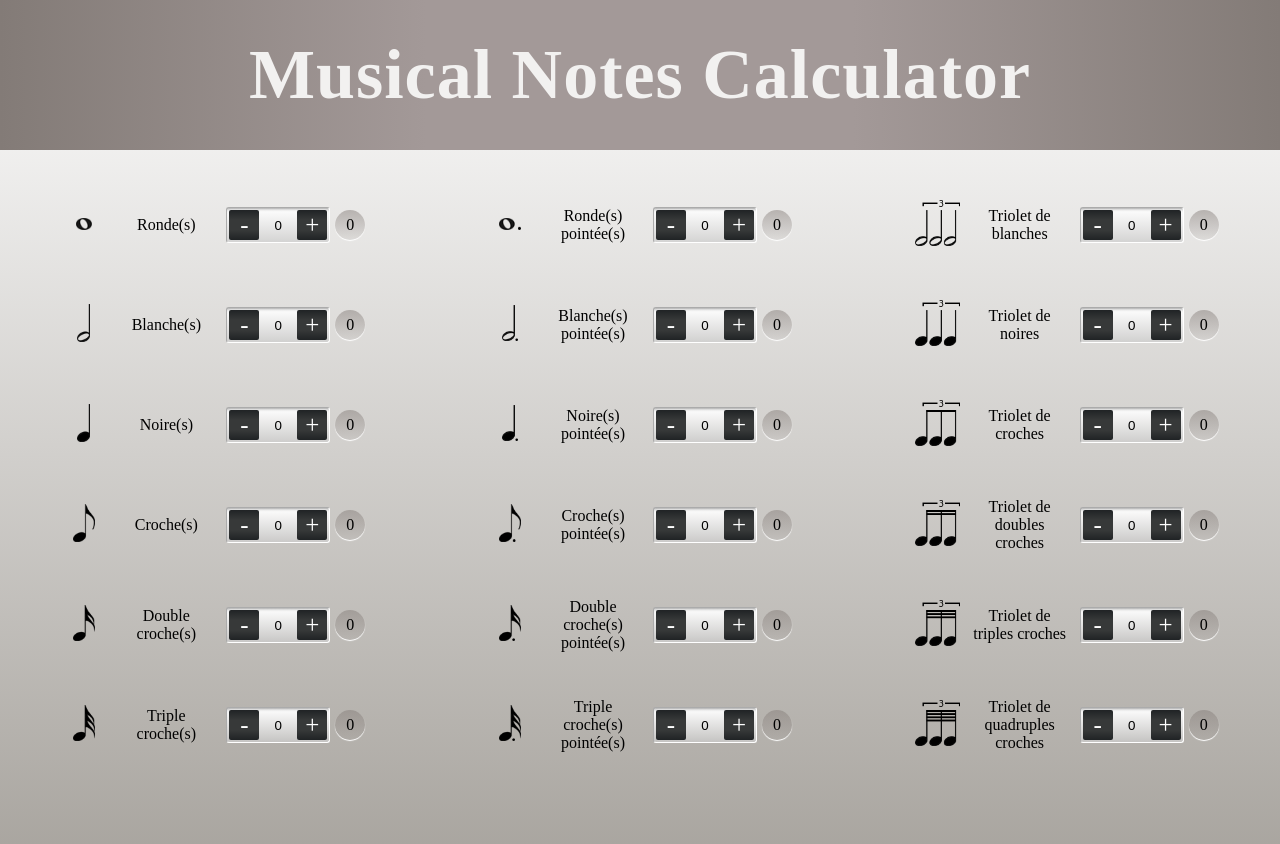
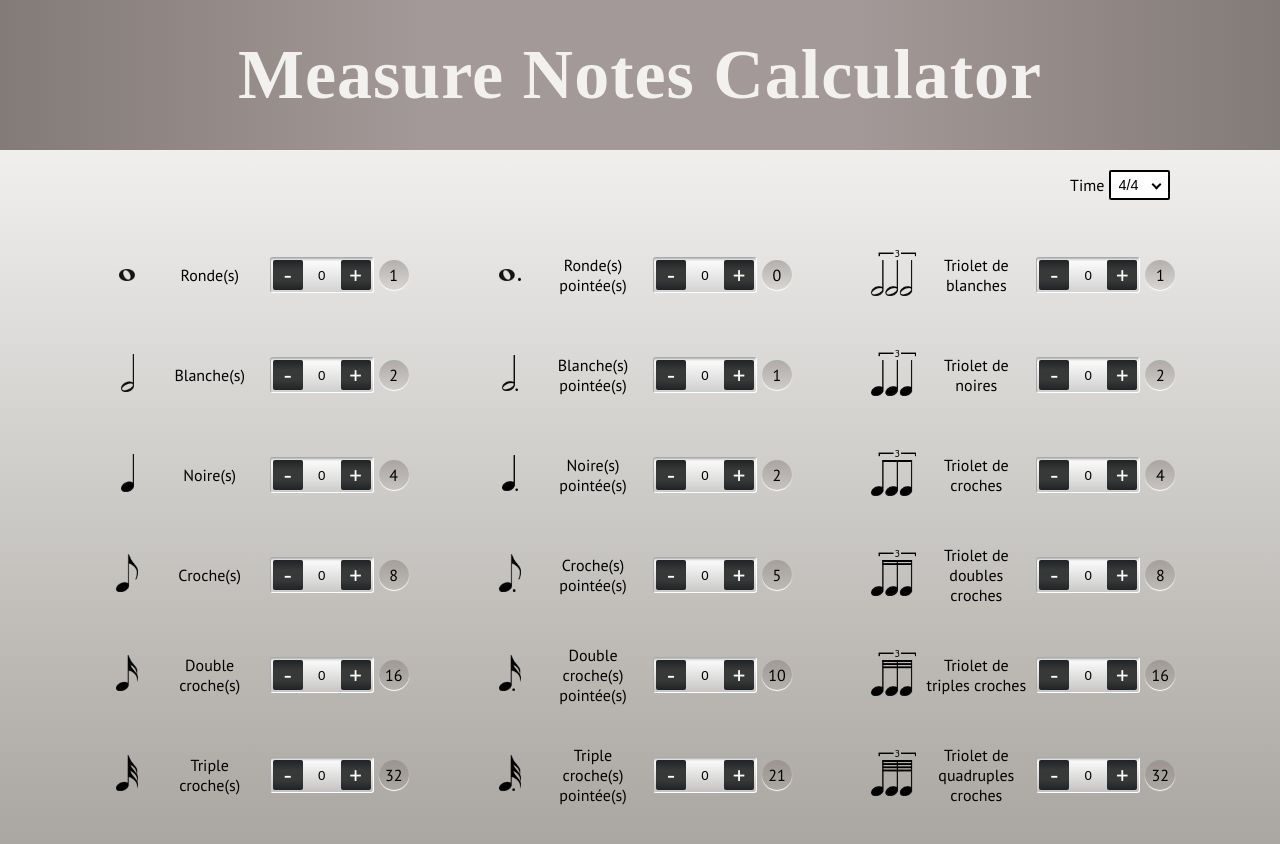
Before and after one commit to bloodstorms/songwriter-tools-jekyll, a Jekyll site: the page built from index.html, in a window 1280 px wide. Shown: the top 844 px of the page. Built offline with Jekyll 4.4.1, drawn with Linux system fonts in a browser that asks for light colours; some web fonts are replaced.

Commit message:
fix vuejs

```diff
--- a/_layouts/homepage.html
+++ b/_layouts/homepage.html
@@ -15,15 +15,22 @@
     <script src="js/vue-filter.min.js"></script>
     <script src="js/notes-counter.js"></script>
     <script src="https://cdn.jsdelivr.net/lodash/4.17.4/lodash.min.js"></script>
-    <title>Notes Calculator</title>
+    <title>Measure Notes Calculator</title>
   </head>
 
   <body>
     <div id="app">
       <div class="banner">
-        <h1 class="title">Musical Notes Calculator</h1>
+        <h1 class="title">Measure Notes Calculator</h1>
       </div>
       <div class="wrapper">
+        <div class="measure-container">
+          <div class="measure-filter"><span>Time&nbsp;</span>
+            <select v-model="selectedTime" class="measure-dropdown">
+              <option v-for="option in options" v-bind:value="option.value" v-text="option.text"></option>
+            </select>
+          </div>
+        </div>
         <div class="columns-container">
           <!-- COLUMN 1 -->
           <div class="column column--1">
@@ -37,7 +44,7 @@
                 <input type="number" min="0" v-model="inputNumberR" v-on:input="updateNumb" name="rondes" id="rondes" size="4" maxlength="10" />
                 <div class="value-button" id="increase" v-on:click="handler('inputNumberR')" value="IncreaseValue">+</div>
               </div>
-              <div class="remaining-notes">{{ (4 - inputNumberTotal) / 4 | floor }}</div>
+              <div class="remaining-notes" v-text="remainingNotesCounter(4)"></div>
             </form>
             <form>
               <div class="img-container">
@@ -49,7 +56,7 @@
                 <input type="number" min="0" v-model="inputNumberB" v-on:input="updateNumb" name="blanches" id="blanches" size="4" maxlength="10"/>
                 <div class="value-button" id="increase" v-on:click="handler('inputNumberB')" value="IncreaseValue">+</div>
               </div>
-              <div class="remaining-notes">{{ (4 - inputNumberTotal) / 2 | floor }}</div>
+              <div class="remaining-notes" v-text="remainingNotesCounter(2)"></div>
             </form>
             <form>
               <div class="img-container">
@@ -61,7 +68,7 @@
                 <input type="number" min="0" v-model="inputNumberN" v-on:input="updateNumb" name="noires" id="noires" size="4" maxlength="10"/>
                 <div class="value-button" id="increase" v-on:click="increaseValue('inputNumberN')" value="IncreaseValue">+</div>
               </div>
-              <div class="remaining-notes">{{ (4 - inputNumberTotal) / 1 | floor }}</div>
+              <div class="remaining-notes" v-text="remainingNotesCounter(1)"></div>
             </form>
             <form>
               <div class="img-container">
@@ -73,7 +80,7 @@
                 <input type="number" min="0" v-model="inputNumberC" v-on:input="updateNumb" name="croches" id="croches" size="4" maxlength="10"/>
                 <div class="value-button" id="increase" v-on:click="handler('inputNumberC')" value="IncreaseValue">+</div>
               </div>
-              <div class="remaining-notes">{{ (4 - inputNumberTotal) / 0.5 | floor }}</div>
+              <div class="remaining-notes" v-text="remainingNotesCounter(0.5)"></div>
             </form>
             <form>
               <div class="img-container">
@@ -85,7 +92,7 @@
                 <input type="number" min="0" v-model="inputNumberDC" v-on:input="updateNumb" name="double-croches" id="double-croches" size="4" maxlength="10"/>
                 <div class="value-button" id="increase" v-on:click="increaseValue('inputNumberDC')" value="IncreaseValue">+</div>
               </div>
-              <div class="remaining-notes">{{ (4 - inputNumberTotal) / 0.25 | floor }}</div>
+              <div class="remaining-notes" v-text="remainingNotesCounter(0.25)"></div>
             </form>
             <form>
               <div class="img-container">
@@ -97,7 +104,7 @@
                 <input type="number" min="0" v-model="inputNumberTC" v-on:input="updateNumb" name="triple-croches" id="triple-croches" size="4" maxlength="10"/>
                 <div class="value-button" id="increase" v-on:click="increaseValue('inputNumberTC')" value="IncreaseValue">+</div>
               </div>
-              <div class="remaining-notes">{{ (4 - inputNumberTotal) / 0.125 | floor }}</div>
+              <div class="remaining-notes" v-text="remainingNotesCounter(0.125)"></div>
             </form>
           </div>
           <!-- COLUMN 2 -->
@@ -112,7 +119,7 @@
                 <input type="number" min="0" v-model="inputNumberRP" v-on:input="updateNumb" name="rondes-pointées" id="rondes-pointées" size="4" maxlength="10"/>
                 <div class="value-button" id="increase" v-on:click="increaseValue('inputNumberRP')" value="IncreaseValue">+</div>
               </div>
-              <div class="remaining-notes">{{ (4 - inputNumberTotal) / (4 + 4/2) | floor }}</div>
+              <div class="remaining-notes" v-text="remainingNotesCounter(4 + 4/2)"></div>
             </form>
             <form>
               <div class="img-container">
@@ -124,7 +131,7 @@
                 <input type="number" min="0" v-model="inputNumberBP" v-on:input="updateNumb" name="blanches-pointées" id="blanches-pointées" size="4" maxlength="10"/>
                 <div class="value-button" id="increase" v-on:click="increaseValue('inputNumberBP')" value="IncreaseValue">+</div>
               </div>
-              <div class="remaining-notes">{{ (4 - inputNumberTotal) / (2 + 2/2) | floor }}</div>
+              <div class="remaining-notes" v-text="remainingNotesCounter(2 + 2/2)"></div>
             </form>
             <form>
               <div class="img-container">
@@ -136,7 +143,7 @@
                 <input type="number" min="0" v-model="inputNumberNP" v-on:input="updateNumb" name="noires-pointées" id="noires-pointées" size="4" maxlength="10"/>
                 <div class="value-button" id="increase" v-on:click="increaseValue('inputNumberNP')" value="IncreaseValue">+</div>
               </div>
-              <div class="remaining-notes">{{ (4 - inputNumberTotal) / (1 + 1/2) | floor }}</div>
+              <div class="remaining-notes" v-text="remainingNotesCounter(1 + 1/2)"></div>
             </form>
             <form>
               <div class="img-container">
@@ -148,7 +155,7 @@
                 <input type="number" min="0" v-model="inputNumberCP" v-on:input="updateNumb" name="croches-pointées" id="croches-pointées" size="4" maxlength="10"/>
                 <div class="value-button" id="increase" v-on:click="increaseValue('inputNumberCP')" value="IncreaseValue">+</div>
               </div>
-              <div class="remaining-notes">{{ (4 - inputNumberTotal) / (0.5 + 0.5/2) | floor }}</div>
+              <div class="remaining-notes" v-text="remainingNotesCounter(0.5 + 0.5/2)"></div>
             </form>
             <form>
               <div class="img-container">
@@ -160,7 +167,7 @@
                 <input type="number" min="0" v-model="inputNumberDCP" v-on:input="updateNumb" name="doubles-croches-pointées" id="doubles-croches-pointées" size="4" maxlength="10"/>
                 <div class="value-button" id="increase" v-on:click="increaseValue('inputNumberDCP')" value="IncreaseValue">+</div>
               </div>
-              <div class="remaining-notes">{{ (4 - inputNumberTotal) / (0.25 + 0.25/2) | floor }}</div>
+              <div class="remaining-notes" v-text="remainingNotesCounter(0.25 + 0.25/2)"></div>
             </form>
             <form>
               <div class="img-container">
@@ -172,7 +179,7 @@
                 <input type="number" min="0" v-model="inputNumberTCP" v-on:input="updateNumb" name="triple-croches-pointées" id="triple-croches-pointées" size="4" maxlength="10"/>
                 <div class="value-button" id="increase" v-on:click="increaseValue('inputNumberTCP')" value="IncreaseValue">+</div>
               </div>
-              <div class="remaining-notes">{{ (4 - inputNumberTotal) / (0.125 + 0.125/2) | floor }}</div>
+              <div class="remaining-notes" v-text="remainingNotesCounter(0.125 + 0.125/2)"></div>
             </form>
           </div>
           <!-- COLUMN 3 -->
@@ -187,7 +194,7 @@
                 <input type="number" min="0" v-model="inputNumberTrioB" v-on:input="updateNumb" name="triolet-blanches" id="triolet-blanches" size="4" maxlength="10"/>
                 <div class="value-button" id="increase" v-on:click="increaseValue('inputNumberTrioB')" value="IncreaseValue">+</div>
               </div>
-              <div class="remaining-notes">{{ (4 - inputNumberTotal) / 4 | floor }}</div>
+              <div class="remaining-notes" v-text="remainingNotesCounter(4)"></div>
             </form>
             <form>
               <div class="img-container">
@@ -199,7 +206,7 @@
                 <input type="number" min="0" v-model="inputNumberTrioN" v-on:input="updateNumb" name="triolet-noires" id="triolet-noires" size="4" maxlength="10"/>
                 <div class="value-button" id="increase" v-on:click="increaseValue('inputNumberTrioN')" value="IncreaseValue">+</div>
               </div>
-              <div class="remaining-notes">{{ (4 - inputNumberTotal) / 2 | floor }}</div>
+              <div class="remaining-notes" v-text="remainingNotesCounter(2)"></div>
             </form>
             <form>
               <div class="img-container">
@@ -211,7 +218,7 @@
                 <input type="number" min="0" v-model="inputNumberTrioC" v-on:input="updateNumb" name="triolet-croches" id="triolet-croches" size="4" maxlength="10"/>
                 <div class="value-button" id="increase" v-on:click="increaseValue('inputNumberTrioC')" value="IncreaseValue">+</div>
               </div>
-              <div class="remaining-notes">{{ (4 - inputNumberTotal) / 1 | floor }}</div>
+              <div class="remaining-notes" v-text="remainingNotesCounter(1)"></div>
             </form>
             <form>
               <div class="img-container">
@@ -223,7 +230,7 @@
                 <input type="number" min="0" v-model="inputNumberTrioDC" v-on:input="updateNumb" name="triolet-doubles-croches" id="triolet-doubles-croches" size="4" maxlength="10"/>
                 <div class="value-button" id="increase" v-on:click="increaseValue('inputNumberTrioDC')" value="IncreaseValue">+</div>
               </div>
-              <div class="remaining-notes">{{ (4 - inputNumberTotal) / 0.5 | floor }}</div>
+              <div class="remaining-notes" v-text="remainingNotesCounter(0.5)"></div>
             </form>
             <form>
               <div class="img-container">
@@ -235,7 +242,7 @@
                 <input type="number" min="0" v-model="inputNumberTrioTC" v-on:input="updateNumb" name="triolet-triples-croches" id="triolet-triples-croches" size="4" maxlength="10"/>
                 <div class="value-button" id="increase" v-on:click="increaseValue('inputNumberTrioTC')" value="IncreaseValue">+</div>
               </div>
-              <div class="remaining-notes">{{ (4 - inputNumberTotal) / 0.25 | floor }}</div>
+              <div class="remaining-notes" v-text="remainingNotesCounter(0.25)"></div>
             </form>
             <form>
               <div class="img-container">
@@ -247,13 +254,10 @@
                 <input type="number" min="0" v-model="inputNumberTrioQC" v-on:input="updateNumb" name="triolet-quadruples-croches" id="triolet-quadruples-croches" size="4" maxlength="10"/>
                 <div class="value-button" id="increase" v-on:click="increaseValue('inputNumberTrioQC')" value="IncreaseValue">+</div>
               </div>
-              <div class="remaining-notes">{{ (4 - inputNumberTotal) / 0.125 | floor }}</div>
+              <div class="remaining-notes" v-text="remainingNotesCounter(0.125)"></div>
             </form>
           </div>
         </div>
-        <!-- <p>You used {{inputNumberTotal}}</p>
-        <p v-if="4 - inputNumberTotal >= 0"> It still remain {{4 - inputNumberTotal}}</p>
-        <p v-if="4 - inputNumberTotal < 0"> It excess {{4 - inputNumberTotal}}</p> -->
       </div>
     </div>
 
--- a/css/notes-counter.css
+++ b/css/notes-counter.css
@@ -1,26 +1,26 @@
 @font-face {
   font-family: 'pt-sansregular';
-  src: url('fonts/PTS55F-webfont.eot');
-  src: url('fonts/PTS55F-webfont.eot?#iefix') format('embedded-opentype'),
-       url('fonts/PTS55F-webfont.woff') format('woff'),
-       url('fonts/PTS55F-webfont.ttf') format('truetype'),
-       url('fonts/PTS55F-webfont.svg#pt_sansregular') format('svg');
+  src: url('../fonts/PTS55F-webfont.eot');
+  src: url('../fonts/PTS55F-webfont.eot?#iefix') format('embedded-opentype'),
+       url('../fonts/PTS55F-webfont.woff') format('woff'),
+       url('../fonts/PTS55F-webfont.ttf') format('truetype'),
+       url('../fonts/PTS55F-webfont.svg#pt_sansregular') format('svg');
   font-weight: normal;
   font-style: normal;
 }
 @font-face {
   font-family: 'pt-sansbold';
-  src: url('fonts/PTS75F-webfont.eot');
-  src: url('fonts/PTS75F-webfont.eot?#iefix') format('embedded-opentype'),
-       url('fonts/PTS75F-webfont.woff') format('woff'),
-       url('fonts/PTS75F-webfont.ttf') format('truetype'),
-       url('fonts/PTS75F-webfont.svg#pt_sansbold') format('svg');
+  src: url('../fonts/PTS75F-webfont.eot');
+  src: url('../fonts/PTS75F-webfont.eot?#iefix') format('embedded-opentype'),
+       url('../fonts/PTS75F-webfont.woff') format('woff'),
+       url('../fonts/PTS75F-webfont.ttf') format('truetype'),
+       url('../fonts/PTS75F-webfont.svg#pt_sansbold') format('svg');
   font-weight: normal;
   font-style: normal;
 }
 @font-face {
   font-family: 'essence-sans';
-  src: url('fonts/ESSENCE-SANS-LIGHT.ttf') format('truetype');
+  src: url('../fonts/ESSENCE-SANS-LIGHT.ttf') format('truetype');
   font-weight: normal;
   font-style: normal;
 }
@@ -33,14 +33,58 @@ html, body {
   width: 100%;
 }
 
+input:focus,
+select:focus,
+textarea:focus,
+button:focus {
+  outline: none;
+}
+
 #app {
   height: 100%;
   background: linear-gradient(0deg, #A4A09A, white);
   overflow: auto;
 }
 
-.wrapper {
+.measure-container {
+  display: flex;
+  justify-content: flex-end;
+  margin-top: 20px;
+  margin-right: 45px;
+}
 
+.measure-filter {
+  position: relative;
+  display: flex;
+  align-items: center;
+  width: 100px;
+}
+
+.measure-filter:after {
+  content: "";
+  position: absolute;
+  width: 5px;
+  height: 5px;
+  border-right: black solid 2px;
+  border-bottom: black solid 2px;
+  transform: rotate(45deg);
+  top: 11px;
+  right: 10px;
+  pointer-events: none;
+}
+
+.measure-dropdown {
+  width: 100px;
+  border: solid 2px black;
+  padding: 5px 8px;
+  background-color: white;
+  border-radius: initial;
+  -webkit-appearance: none;
+  -moz-appearance: none;
+  appearance: none;
+  font-size: 0.9em;
+  cursor: pointer;
+  border-radius: 2px;
 }
 
 .columns-container {
@@ -210,3 +254,10 @@ input[type=number]::-webkit-outer-spin-button {
     font-size: 60px;
   }
 }
+
+@media screen and (min-width: 1150px) {
+  .wrapper {
+    max-width: 1150px;
+    margin: auto;
+  }
+}
--- a/js/notes-counter.js
+++ b/js/notes-counter.js
@@ -23,6 +23,12 @@ window.onload = function () {
       inputNumberTotal: 0,
       remainingNotesC: 0,
       math: window.math,
+      selectedTime: '4/4',
+      options: [
+        { text: '4/4', value: '4/4' },
+        { text: '3/4', value: '3/4' },
+        { text: '2/4', value: '2/4' }
+      ]
     },
     methods: {
     	updateNumb: function() {
@@ -46,9 +52,14 @@ window.onload = function () {
         console.log("It still remain " + (4 - this.inputNumberTotal));
       },
 
-      remainingNotesCounter: function(value, remain) {
-        debugger;
-        this[remain] = (4 - this.inputNumberTotal) / value;
+      remainingNotesCounter: function(value) {
+        if(this.selectedTime === '4/4') {
+          return Math.floor((4 - this.inputNumberTotal) / value);
+        } else if (this.selectedTime === '3/4') {
+          return Math.floor((3 - this.inputNumberTotal) / value);
+        } else if (this.selectedTime === '2/4') {
+          return Math.floor((2 - this.inputNumberTotal) / value);
+        }
       },
 
       handler: function(variable, value, remain) {
```
